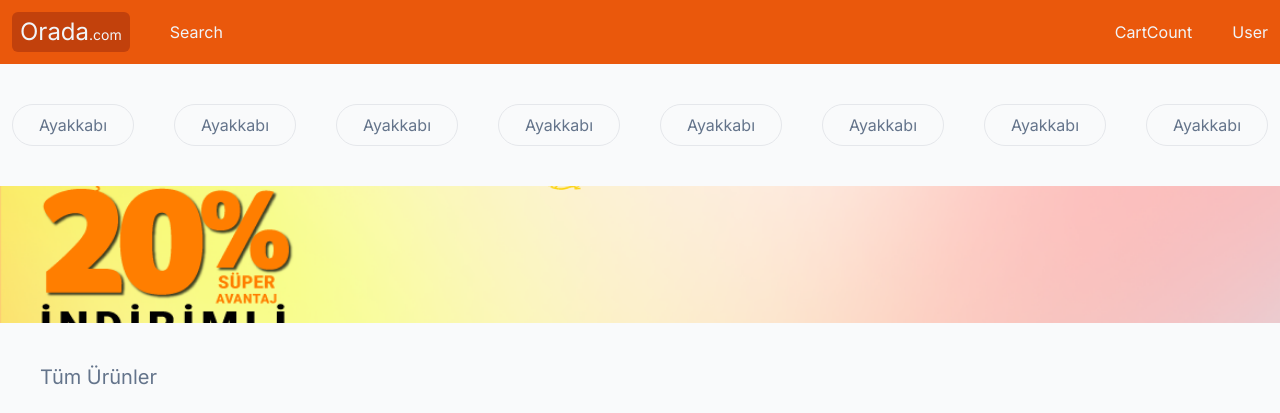
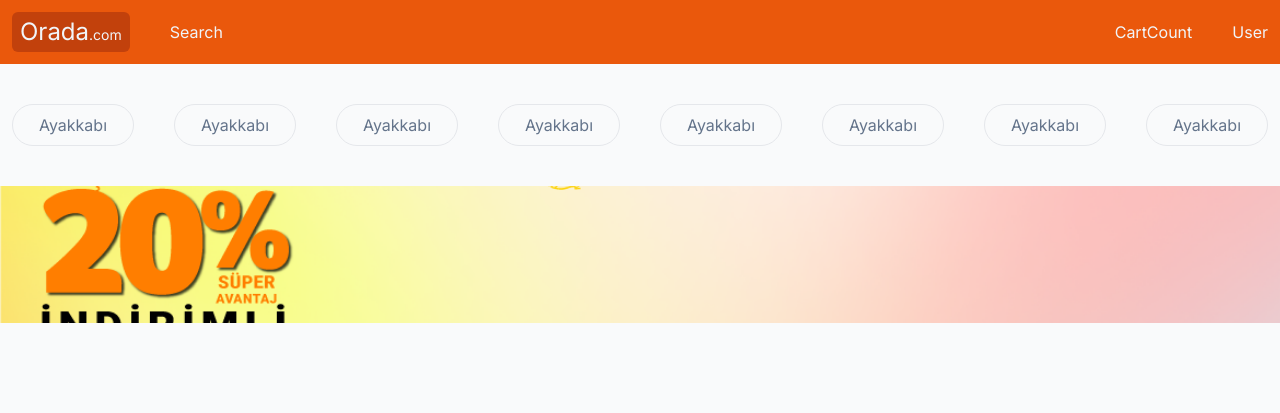
Before and after one commit to ozzkan-burak/next-13-e-com, a Next.js app: page / in a window 1280 px wide. Shown: the top 413 px of the page. Built offline with nearby package versions, Linux system fonts and the light colour scheme.

Commit message:
episode10

```diff
--- a/app/components/home/Banner.tsx
+++ b/app/components/home/Banner.tsx
@@ -2,7 +2,7 @@ import Image from "next/image";
 
 const Banner = () => {
   return (
-    <div className="h-[237px bg-orange-300">
+    <div className="h-[187px]">
       <div className="h-[137px] relative">
         <Image src={"/banner.png"} alt="" fill className="object-cover" />
       </div>
--- a/app/components/home/Products.tsx
+++ b/app/components/home/Products.tsx
@@ -6,7 +6,7 @@ const Products = () => {
   return (
     <>
       <Heading text="Tüm Ürünler" />
-      <div className="flex flex-wrap justify-center">
+      <div className="flex items-center  flex-wrap justify-center max-w-7xl">
         {products.map((product) => (
           <ProductCard key={product.id} product={product} />
         ))}
--- a/app/layout.tsx
+++ b/app/layout.tsx
@@ -6,7 +6,7 @@ import { Navbar, Footer } from "./components";
 const inter = Inter({ subsets: ["latin"] });
 
 export const metadata: Metadata = {
-  title: "friends.com",
+  title: "Burak's Store",
   description: "Generated by create next app",
 };
 
@@ -20,7 +20,9 @@ export default function RootLayout({
       <body className={inter.className}>
         <div className="flex flex-col min-h-screen">
           <Navbar />
-          <div className="flex-grow bg-gray-50">{children}</div>
+          <div className="flex flex-col align-middle justify-center flex-grow bg-gray-50">
+            {children}
+          </div>
           <Footer />
         </div>
       </body>
```
